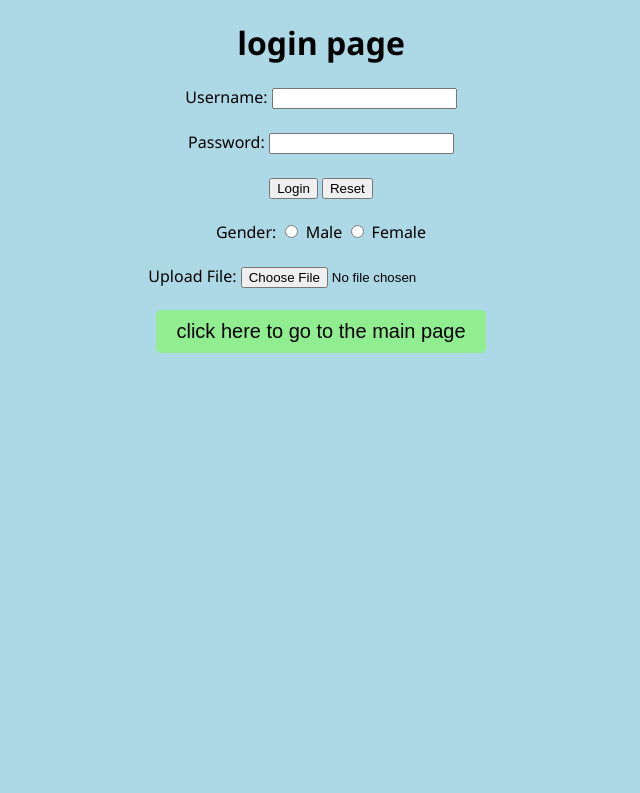
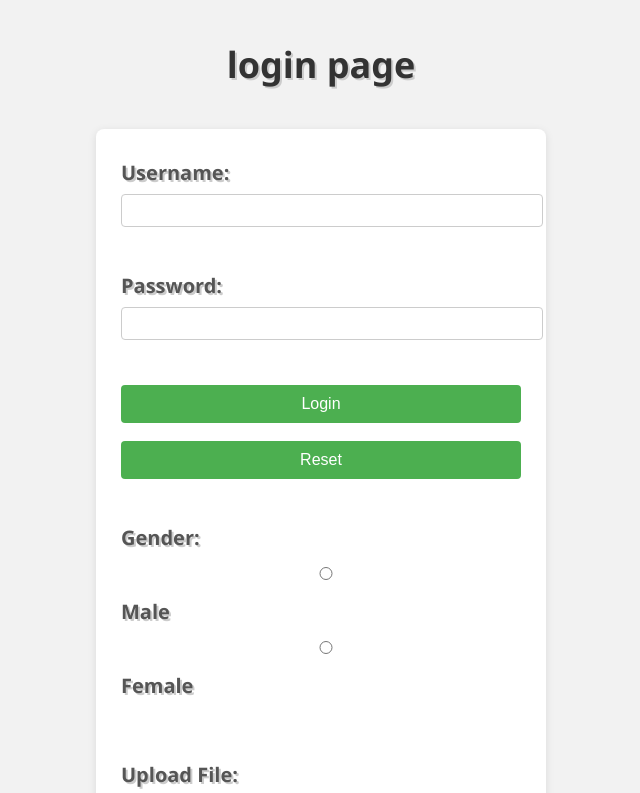
Before and after one commit to dkhemka12/Git_Linkingpages, a plain HTML site: page login.html in a window 1280 px wide. Shown: the top 793 px of the page, without its empty margins (319-959 px from the left). Drawn offline with Linux system fonts and the light colour scheme.

Commit message:
css to login pge

```diff
--- /dev/null
+++ b/login.css
@@ -0,0 +1 @@
+/* login.css */
--- a/login.html
+++ b/login.html
@@ -5,34 +5,87 @@
     <meta charset="UTF-8">
     <meta name="viewport" content="width=device-width, initial-scale=1.0">
     <title>login page</title>
+    <link rel="stylesheet" href="login.css">
     <style>
     body {
-            text-align: center;
-            background-color: lightblue;
+        font-family: Arial, sans-serif;
+        background: #f2f2f2;
+        margin: 0;
+        padding: 0;
+        font-size: 20px;
         font-family: 'Segoe UI', Tahoma, Geneva, Verdana, sans-serif;
+        text-shadow: 2px 2px #ccc;
+
     }
 
-        a {
+    h1{
+        text-align: center;
+        color: #333;
+        margin-top: 40px;
+        font-size: 36px;
+        font-family: 'Segoe UI', Tahoma, Geneva, Verdana, sans-serif;
+        text-shadow: 2px 2px #ccc;
+
+    }
+
+    form{
+        background: #fff;
+        max-width: 400px;
+        margin: 40px auto;
+        padding: 30px 25px;
+        border-radius: 8px;
+        box-shadow: 0 2px 8px rgba(0,0,0,0.1);
+    }
+
+    label {
+        display: block;
+        margin-bottom: 8px;
+        color: #555;
+        font-weight: bold;
+    }
+
+    input {
+        width: 100%;
+        padding: 8px 10px;
+        margin-bottom: 18px;
+        border: 1px solid #ccc;
+        border-radius: 4px;
+    }
+
+    radio{
+        margin-bottom: 18px;
+    }
+
+    radio {
+        margin-right: 8px;
+    }
+    input[type="submit"], input[type="reset"] {
+        background: #4CAF50;
+        color: white;
+        border: none;
+        cursor: pointer;
+        padding: 10px 15px;
+        border-radius: 4px;
+        font-size: 16px;
+    }
+    input[type="submit"]:hover, input[type="reset"]:hover {
+        background: #45a049;
+    }
+    button a {
         text-decoration: none;
-            color: black;
-            font-size: 20px;
+        color: white;
     }
     button {
-            font-size: 20px;
-            padding: 10px 20px;
-            background-color: lightgreen;
+        background: #008CBA;
+        color: white;
         border: none;
-            border-radius: 5px;
         cursor: pointer;
+        padding: 10px 15px;
+        border-radius: 4px;
+        font-size: 16px;
     }
-        button a {
-            color: black;
-            text-decoration: none;
-        }
-
     button:hover {
-            background-color: green;
-            color: white;
+        background: #007bb5;
     }
 
     </style>
```
Lines whose indentation alone changed are shown as unchanged.
